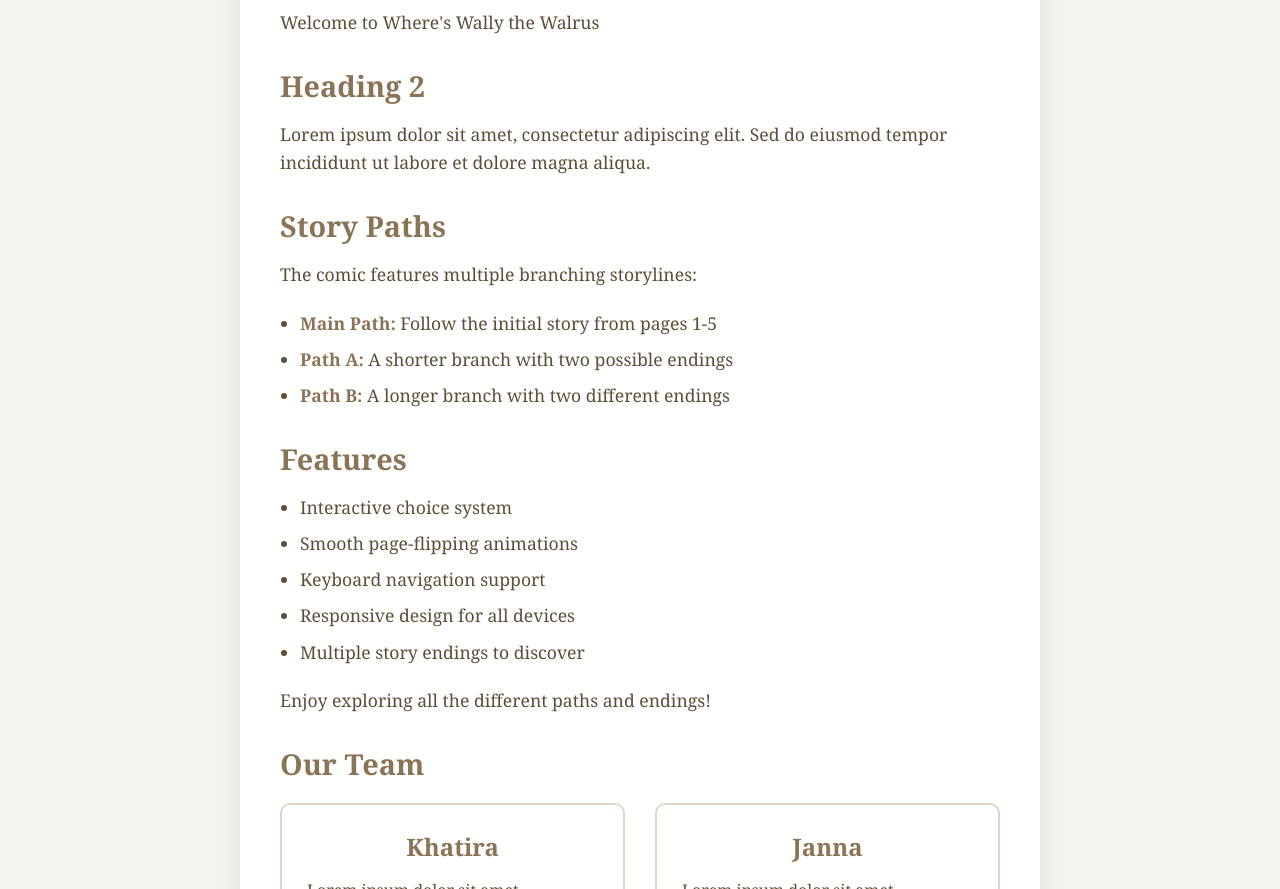
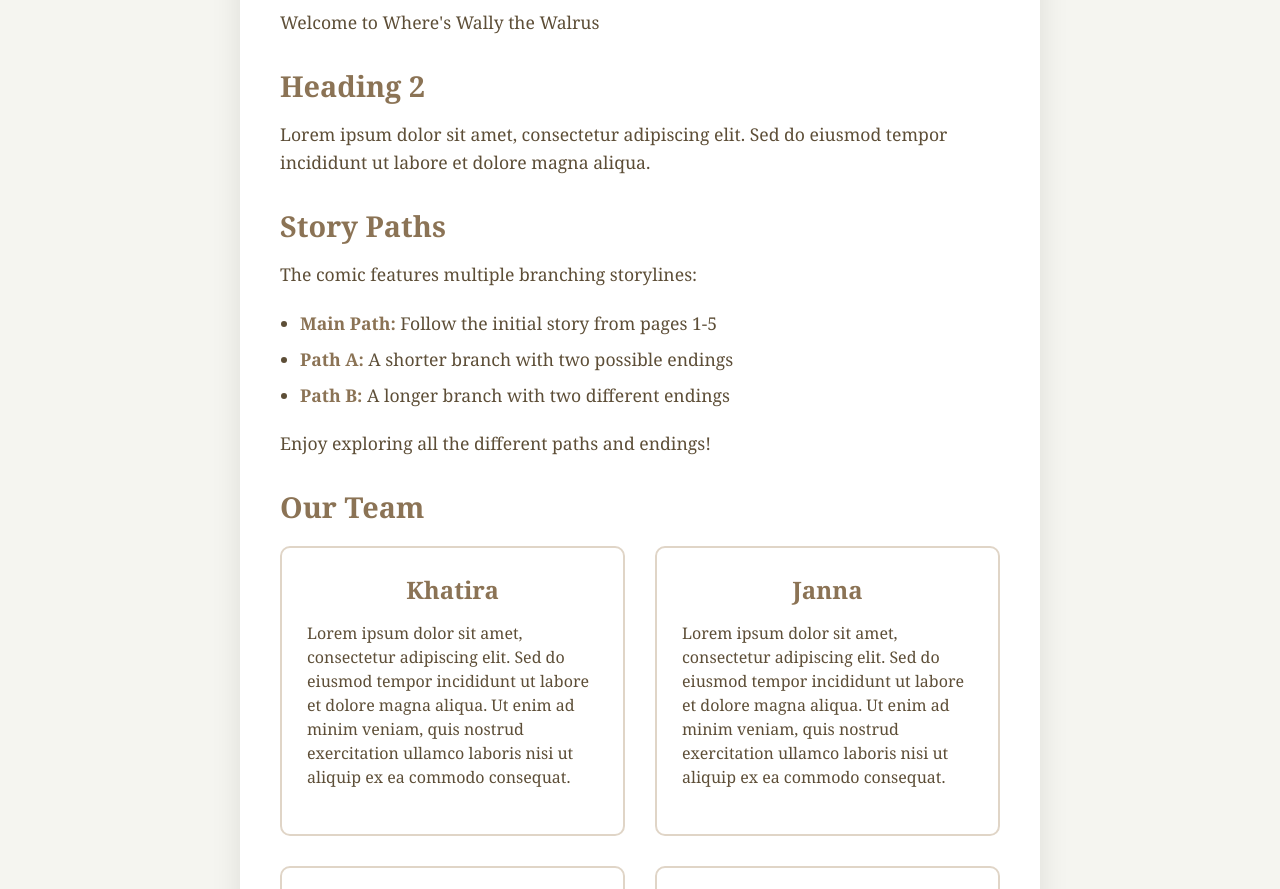
Before and after one commit to khatirak/comic_assignment, a plain HTML site: page about.html in a window 1280 px wide. Shown: the part 211-1100 px from the top of the page. Drawn offline with Linux system fonts and the light colour scheme.

Commit message:
fix about page

```diff
--- a/about.html
+++ b/about.html
@@ -33,15 +33,6 @@
                     <li><strong>Path B:</strong> A longer branch with two different endings</li>
                 </ul>
 
-                <h2>Features</h2>
-                <ul>
-                    <li>Interactive choice system</li>
-                    <li>Smooth page-flipping animations</li>
-                    <li>Keyboard navigation support</li>
-                    <li>Responsive design for all devices</li>
-                    <li>Multiple story endings to discover</li>
-                </ul>
-
                 <p>Enjoy exploring all the different paths and endings!</p>
 
                 <h2>Our Team</h2>
```
